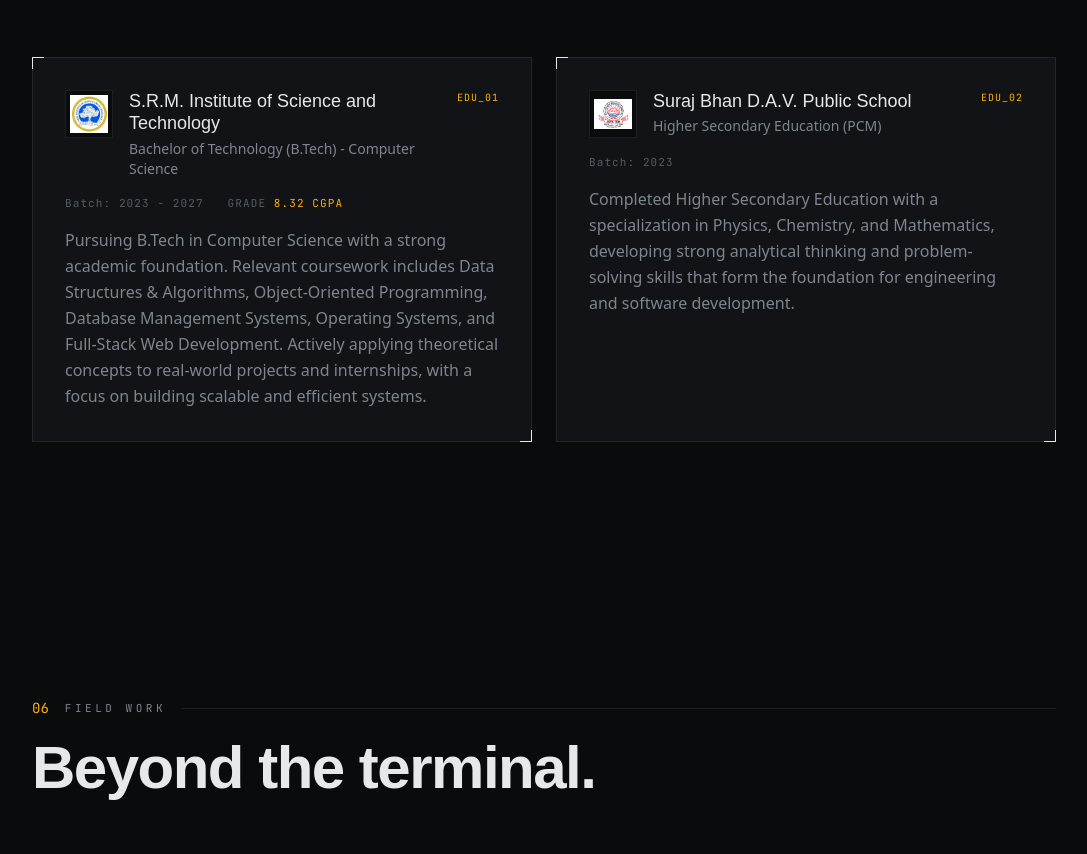
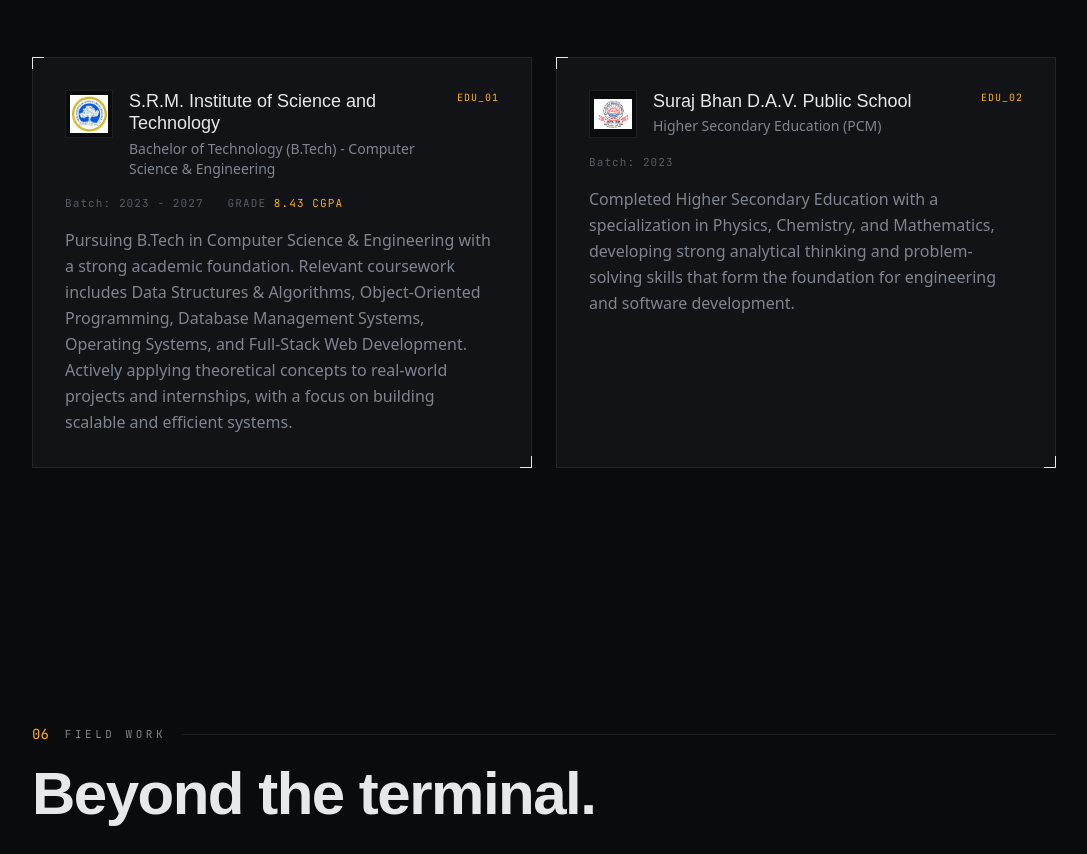
Before and after one commit to Vansh150705/Personal-Portfolio-Vansh, a React (Vite) app: page / in a window 1280 px wide. Shown: the part 7300-8154 px from the top of the page, without its empty margins (96-1183 px from the left). Built offline with nearby package versions, Linux system fonts and the light colour scheme; a web font is replaced by a local one.

Commit message:
content(education): update CGPA to 8.43 and degree to CSE

```diff
--- a/src/constants.js
+++ b/src/constants.js
@@ -86,9 +86,9 @@
     img: glaLogo,
     school: "S.R.M. Institute of Science and Technology",
     date: "Batch: 2023 - 2027",
-    grade: "8.32 CGPA",
-    desc: "Pursuing B.Tech in Computer Science with a strong academic foundation. Relevant coursework includes Data Structures & Algorithms, Object-Oriented Programming, Database Management Systems, Operating Systems, and Full-Stack Web Development. Actively applying theoretical concepts to real-world projects and internships, with a focus on building scalable and efficient systems.",
-    degree: "Bachelor of Technology (B.Tech) - Computer Science",
+    grade: "8.43 CGPA",
+    desc: "Pursuing B.Tech in Computer Science & Engineering with a strong academic foundation. Relevant coursework includes Data Structures & Algorithms, Object-Oriented Programming, Database Management Systems, Operating Systems, and Full-Stack Web Development. Actively applying theoretical concepts to real-world projects and internships, with a focus on building scalable and efficient systems.",
+    degree: "Bachelor of Technology (B.Tech) - Computer Science & Engineering",
   },
   {
     id: 1,
```
